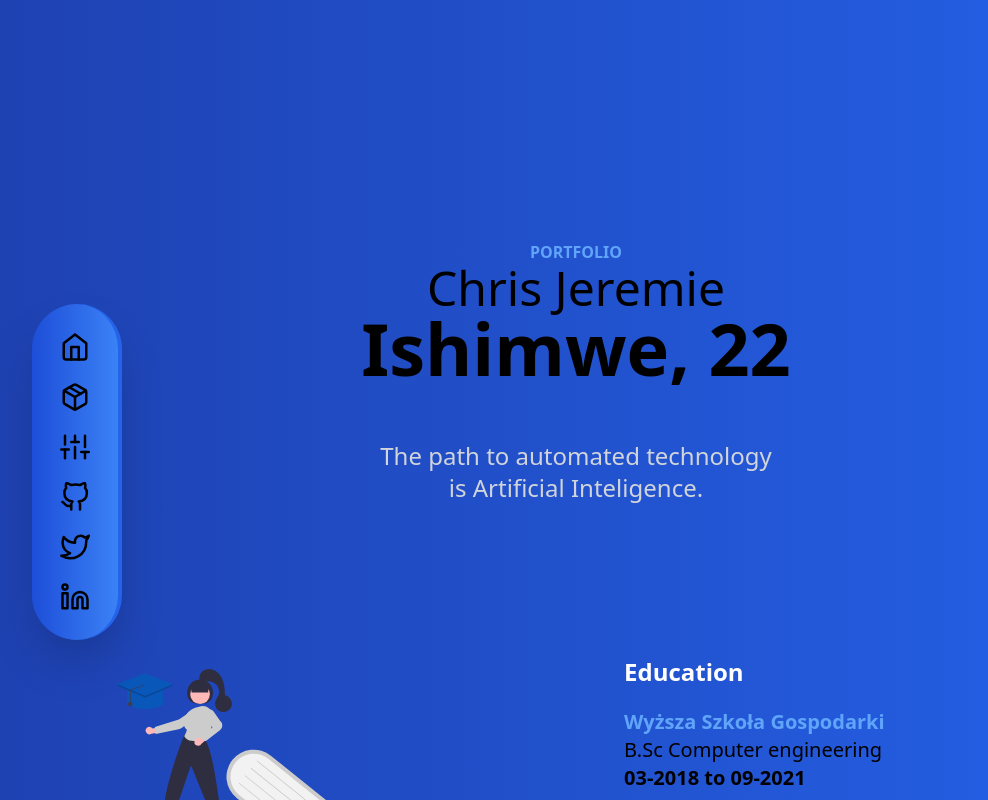
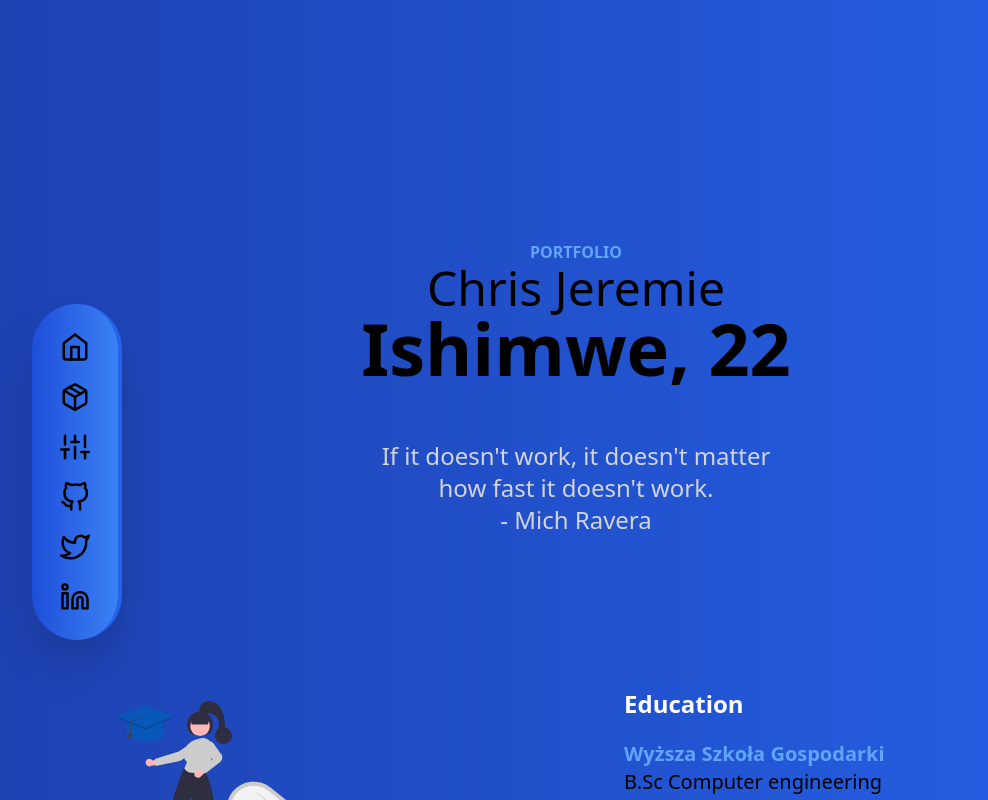
Before and after one commit to chrisjeremy84/my_porfolio, a React (Create React App) app: page / in a window 1280 px wide. Shown: the top 800 px of the page, without its empty margins (64-1052 px from the left). Built offline with nearby package versions, Linux system fonts and the light colour scheme.

Commit message:
Home quote update ;)

```diff
--- a/src/pages/Home.js
+++ b/src/pages/Home.js
@@ -19,7 +19,7 @@ function Home() {
         <p
         className="text-center font-medium
         text-gray-300 text-2xl p-14"
-        >The  path to automated technology is Artificial Inteligence.</p>
+        >If it doesn't work, it doesn't matter how fast it doesn't work. <br/>  - Mich Ravera</p>
       </div>
      {/* Education */}
       <div className="relative mt-20 lg:mt-24">
```
Also changed, not shown: 1 other file (tests, documents, lock files or other folders).
